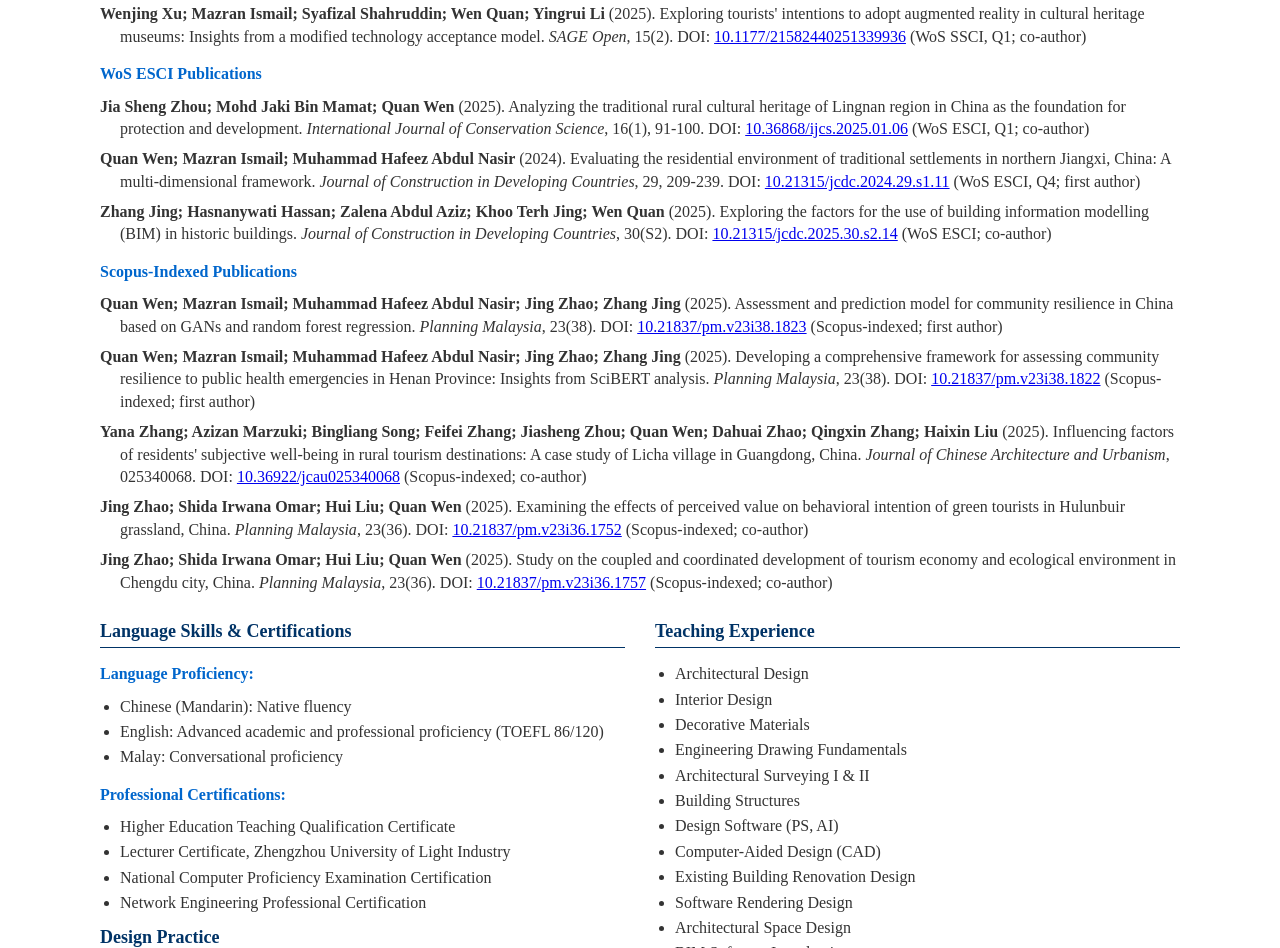
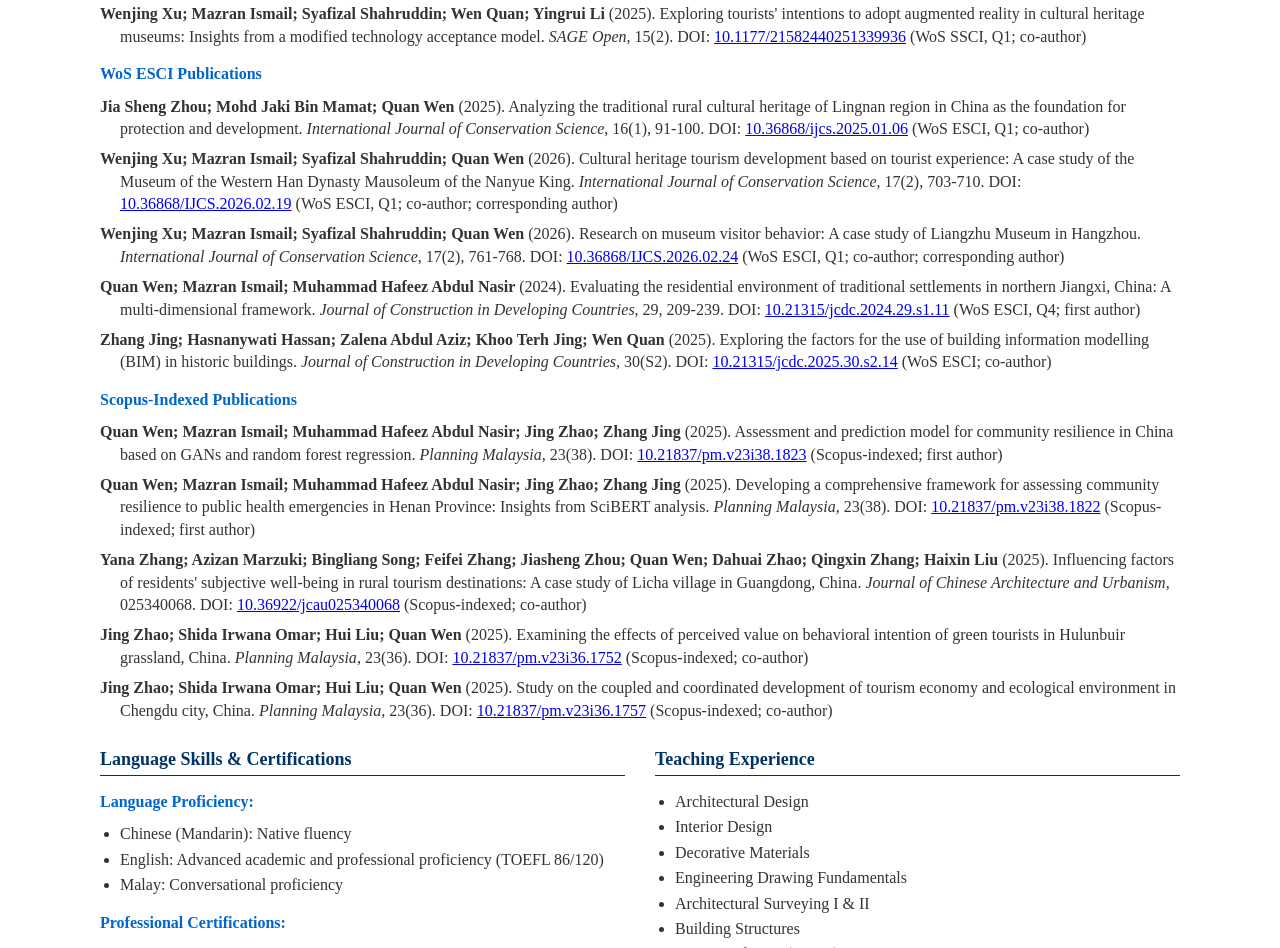
Before and after one commit to WENQUAN0816/schoolar-site, a plain HTML site: page index.html in a window 1280 px wide. Shown: the part 2283-3231 px from the top of the page. Drawn offline with Linux system fonts and the light colour scheme.

Commit message:
Add IJCS 2026 publications

```diff
--- a/index.html
+++ b/index.html
@@ -390,6 +390,12 @@
             <span class="authors">Jia Sheng Zhou; Mohd Jaki Bin Mamat; Quan Wen</span> (2025). Analyzing the traditional rural cultural heritage of Lingnan region in China as the foundation for protection and development. <em>International Journal of Conservation Science</em>, 16(1), 91-100. DOI: <a href="https://doi.org/10.36868/ijcs.2025.01.06">10.36868/ijcs.2025.01.06</a> (WoS ESCI, Q1; co-author)
         </div>
         <div class="publication">
+            <span class="authors">Wenjing Xu; Mazran Ismail; Syafizal Shahruddin; Quan Wen</span> (2026). Cultural heritage tourism development based on tourist experience: A case study of the Museum of the Western Han Dynasty Mausoleum of the Nanyue King. <em>International Journal of Conservation Science</em>, 17(2), 703-710. DOI: <a href="https://doi.org/10.36868/IJCS.2026.02.19">10.36868/IJCS.2026.02.19</a> (WoS ESCI, Q1; co-author; corresponding author)
+        </div>
+        <div class="publication">
+            <span class="authors">Wenjing Xu; Mazran Ismail; Syafizal Shahruddin; Quan Wen</span> (2026). Research on museum visitor behavior: A case study of Liangzhu Museum in Hangzhou. <em>International Journal of Conservation Science</em>, 17(2), 761-768. DOI: <a href="https://doi.org/10.36868/IJCS.2026.02.24">10.36868/IJCS.2026.02.24</a> (WoS ESCI, Q1; co-author; corresponding author)
+        </div>
+        <div class="publication">
             <span class="authors">Quan Wen; Mazran Ismail; Muhammad Hafeez Abdul Nasir</span> (2024). Evaluating the residential environment of traditional settlements in northern Jiangxi, China: A multi-dimensional framework. <em>Journal of Construction in Developing Countries</em>, 29, 209-239. DOI: <a href="https://doi.org/10.21315/jcdc.2024.29.s1.11">10.21315/jcdc.2024.29.s1.11</a> (WoS ESCI, Q4; first author)
         </div>
         <div class="publication">
@@ -580,6 +586,8 @@
             "(2025). Influencing factors of residents' subjective well-being in rural tourism destinations: A case study of Licha village in Guangdong, China.": "（2025）。乡村旅游目的地居民主观幸福感的影响因素：以中国广东礼查村为例。",
             "(2025). Exploring tourists' intentions to adopt augmented reality in cultural heritage museums: Insights from a modified technology acceptance model.": "（2025）。文化遗产博物馆游客采用增强现实技术意愿研究：基于修正技术接受模型的启示。",
             "(2025). Analyzing the traditional rural cultural heritage of Lingnan region in China as the foundation for protection and development.": "（2025）。中国岭南地区传统乡村文化遗产分析及其保护与发展基础研究。",
+            "(2026). Cultural heritage tourism development based on tourist experience: A case study of the Museum of the Western Han Dynasty Mausoleum of the Nanyue King.": "（2026）。基于游客体验的文化遗产旅游开发：以西汉南越王博物馆为例。",
+            "(2026). Research on museum visitor behavior: A case study of Liangzhu Museum in Hangzhou.": "（2026）。博物馆游客行为研究：以杭州良渚博物院为例。",
             "(2025). Exploring the factors for the use of building information modelling (BIM) in historic buildings.": "（2025）。历史建筑中建筑信息模型（BIM）应用因素研究。",
             "(2025). Examining the effects of perceived value on behavioral intention of green tourists in Hulunbuir grassland, China.": "（2025）。感知价值对中国呼伦贝尔草原绿色游客行为意向的影响研究。",
             "(2025). Study on the coupled and coordinated development of tourism economy and ecological environment in Chengdu city, China.": "（2025）。中国成都市旅游经济与生态环境耦合协调发展研究。",
@@ -590,6 +598,8 @@
             ", 025340068. DOI:": "，025340068。DOI：",
             ", 15(2). DOI:": "，15(2)。DOI：",
             ", 16(1), 91-100. DOI:": "，16(1)，91-100。DOI：",
+            ", 17(2), 703-710. DOI:": "，17(2)，703-710。DOI：",
+            ", 17(2), 761-768. DOI:": "，17(2)，761-768。DOI：",
             ", 30(S2). DOI:": "，30(S2)。DOI：",
             ", 23(36). DOI:": "，23(36)。DOI：",
             "(WoS SCIE, Q1; first author)": "（WoS SCIE，Q1；第一作者）",
@@ -597,6 +607,7 @@
             "(WoS SCIE; second author; corresponding author)": "（WoS SCIE；第二作者；通讯作者）",
             "(WoS SSCI, Q1; co-author)": "（WoS SSCI，Q1；合作者）",
             "(WoS ESCI, Q1; co-author)": "（WoS ESCI，Q1；合作者）",
+            "(WoS ESCI, Q1; co-author; corresponding author)": "（WoS ESCI，Q1；合作者；通讯作者）",
             "(WoS ESCI, Q4; first author)": "（WoS ESCI，Q4；第一作者）",
             "(WoS ESCI; co-author)": "（WoS ESCI；合作者）",
             "(Scopus-indexed; first author)": "（Scopus 收录；第一作者）",
```
